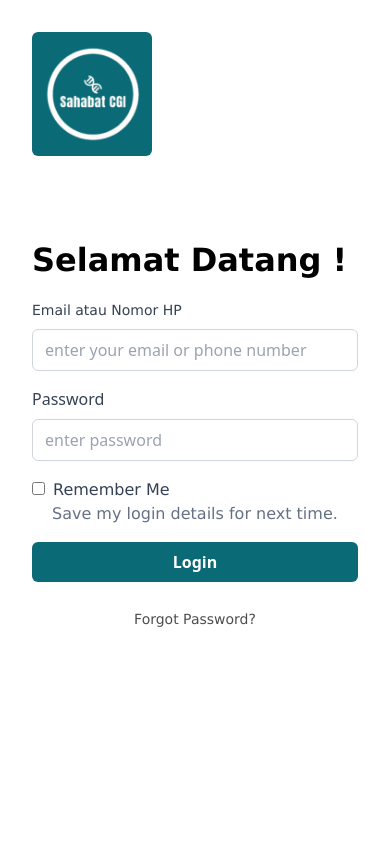
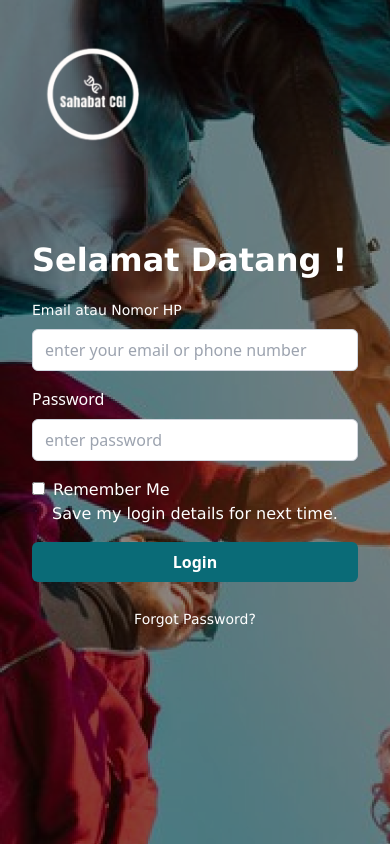
Before and after one commit to AbibGuardian50/Elgeka-FE, a Vue app: page /login in a window 390 px wide. Built offline with nearby package versions, Linux system fonts and the light colour scheme.

Commit message:
✨ feat:
adding responsive to login

```diff
--- a/src/views/Login.vue
+++ b/src/views/Login.vue
@@ -73,7 +73,7 @@ export default {
 
 <template>
     <!-- component -->
-    <div class="bg-gray-100 flex flex-row-reverse ">
+    <div class="bg-sign md:bg-none md:h-full h-screen md:bg-white bg-transparentblack bg-blend-darken md:bg-blend-normal flex flex-row-reverse ">
         <!-- Left: Image -->
         <div class="w-1/2 hidden lg:block">
             <router-link to="/"><img src="../assets/sign.png" alt="Placeholder Image"
@@ -81,20 +81,20 @@ export default {
         </div>
         <!-- Right: Login Form -->
         <div class="flex flex-col lg:p-36 md:p-52 sm:20 p-8 w-full lg:w-1/2">
-            <img class="w-[120px] bg-teal rounded-md mb-20" src="../assets/logoElgekaPutih1.png" alt="Logo">
-            <h1 class="text-2xl font-bold font-[verdana] text-[32px] mb-4">Selamat Datang !</h1>
+            <img class="w-[120px] md:bg-teal rounded-md mb-20" src="../assets/logoElgekaPutih1.png" alt="Logo">
+            <h1 class="text-2xl text-white md:text-black font-bold font-[verdana] text-[32px] mb-4">Selamat Datang !</h1>
             <form @submit.prevent="login">
                 <!-- Email Input -->
                 <div class="mb-4">
                     <label for="Email"
-                        class="block font-[verdana] font-normal text-[14px] text-[#344054] mb-2">Email atau Nomor HP</label>
+                        class="block font-[verdana] text-white md:text-black font-normal text-[14px] text-[#344054] mb-2">Email atau Nomor HP</label>
                     <input type="text" id="Email" name="Email" v-model="EmailOrPhoneNumber"
                         class="w-full border border-lightgrayish rounded-md py-2 px-3 focus:outline-none focus:border-blue-500"
                         autocomplete="off" placeholder="enter your email or phone number">
                 </div>
                 <!-- Password Input -->
                 <div class="mb-4">
-                    <label for="password" class="block text-[#344054] mb-2">Password</label>
+                    <label for="password" class="block text-[#344054] mb-2 text-white md:text-black">Password</label>
                     <input type="password" id="password" name="password" v-model="password"
                         class="w-full border border-lightgrayish rounded-md py-2 px-3 focus:outline-none focus:border-blue-500"
                         autocomplete="off" placeholder="enter password">
@@ -103,10 +103,10 @@ export default {
                 <div class="mb-4 flex flex-col">
                     <div>
                         <input type="checkbox" id="remember" name="remember" class="outline-[#D4A02C]">
-                        <label for="remember" class="font-[verdana] text-[#344054] font-normal text[14px] ml-2">Remember
+                        <label for="remember" class="font-[verdana] md:text-[#344054] text-white font-normal text[14px] ml-2">Remember
                             Me</label>
                     </div>
-                    <p class="pl-5 font-[verdana] font-normal text[14px] text-[#667085]">Save my login details for next
+                    <p class="pl-5 font-[verdana] font-normal text[14px] text-white md:text-[#667085]">Save my login details for next
                         time.</p>
                 </div>
                 <!-- Login Button -->
@@ -116,7 +116,7 @@ export default {
                     <div class="mt-6 text-blue-500">
                         <router-link to="/lupapassword">
                             <a target="_blank"
-                                class="hover:underline font-[verdana] font-normal text-[14px] text-[#4D4D4F]">Forgot
+                                class="hover:underline font-[verdana] font-normal text-[14px] text-white md:text-[#4D4D4F]">Forgot
                                 Password?</a>
                         </router-link>
                     </div>
--- a/tailwind.config.js
+++ b/tailwind.config.js
@@ -8,7 +8,8 @@ export default {
   theme: {
     extend: {
       backgroundImage: {
-        'hospital' : "url('/src/assets/Hospital.png')"
+        'hospital' : "url('/src/assets/Hospital.png')",
+        'sign': "url('/src/assets/sign.png')"
       },
       width: {
         '88': '22.5rem',
@@ -44,6 +45,7 @@ export default {
         'silver' : '#E5E5E5',
         'silvergray': '#A5A6A6',
         'teal': '#0A6B77',
+        'transparentblack': '#00000073',
       },
     fontFamily: {
       'inter' : ['inter', 'sans-serif'],
```
